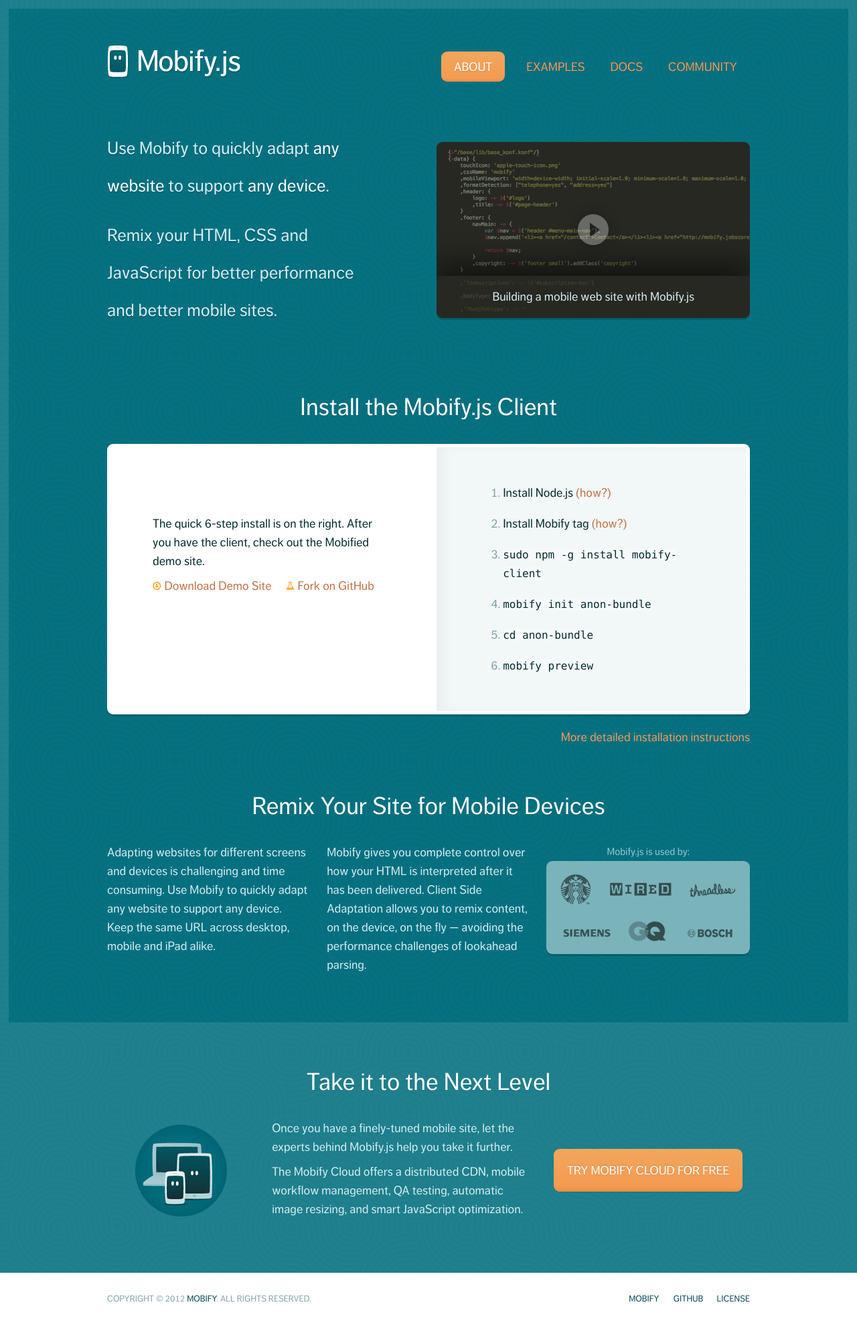
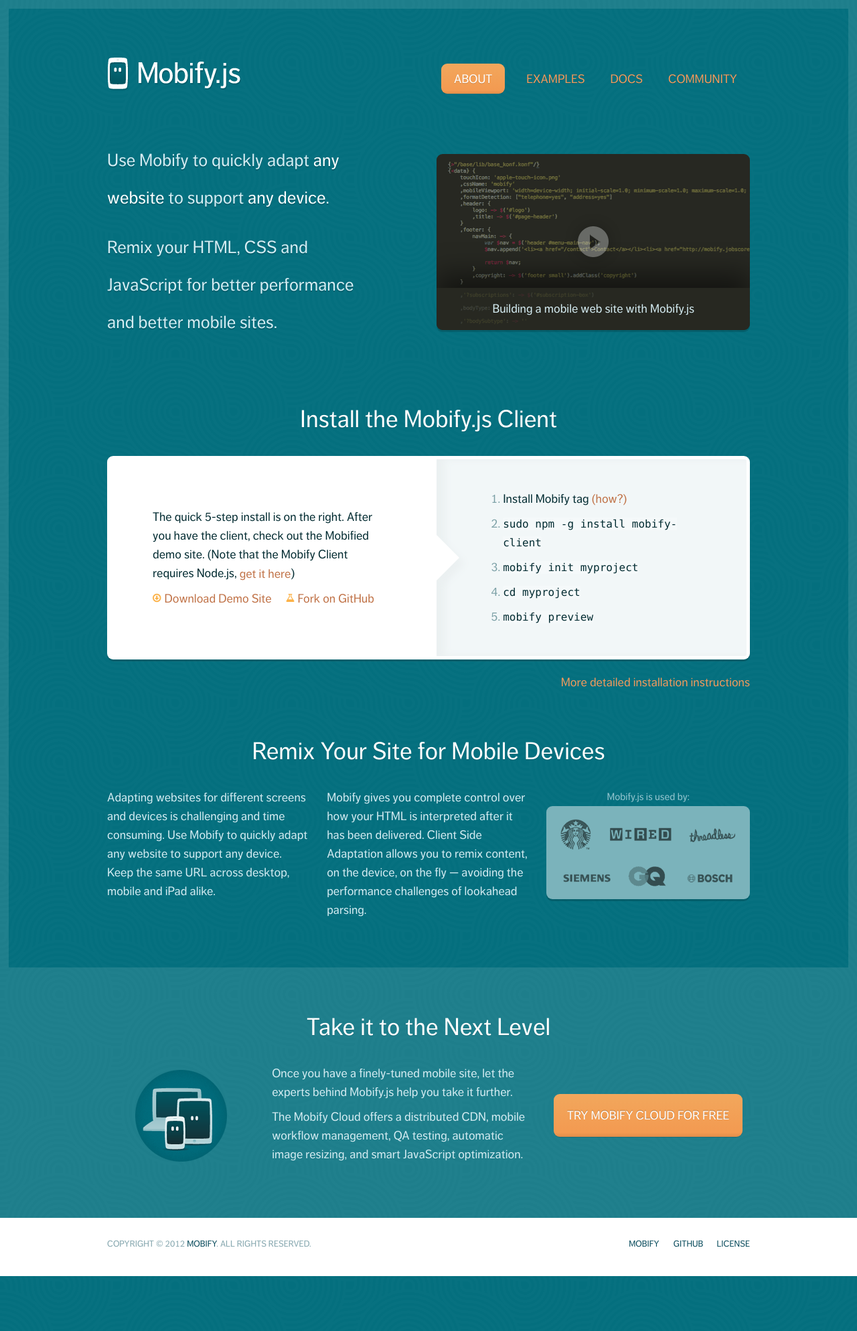
Before and after one commit to mobify/mobifyjs, a Jekyll site: the page built from www/index.html, in a window 1280 px wide. Shown: the whole page at 67% size. Built offline with Jekyll 4.4.1, drawn with Linux system fonts in a browser that asks for light colours; after the commit the page ends 1906 px from its top, so only the background shows below that.

Commit message:
Work to date commit before refreshing the live site.

```diff
--- a/www/index.html
+++ b/www/index.html
@@ -31,7 +31,7 @@
                 <div class="row-fluid">
                     <div class="span6">
                         <div class="install-summary">
-                            <p>The quick 6-step install is on the right. After you have the client, check out the Mobified demo site.</p>
+                            <p>The quick 5-step install is on the right. After you have the client, check out the Mobified demo site. (Note that the Mobify Client requires Node.js, <a href="http://nodejs.org/">get it here</a>)</p>
                             <a href="#"><i class="icon-download"></i>Download Demo Site</a>
                             <a href="#"><i class="icon-beaker"></i>Fork on GitHub</a>
                         </div>
@@ -39,11 +39,10 @@
 
                     <div class="span6">
                         <ol class="install-instructions">
-                            <li><span>Install Node.js</span> <a href="/nodejs/">(how?)</a></li>
                             <li><span>Install Mobify tag</span> <a href="/tag/">(how?)</a></li>
                             <li><code>sudo npm -g install mobify-client</code></li>
-                            <li><code>mobify init anon-bundle</code></li>
-                            <li><code>cd anon-bundle</code></li>
+                            <li><code>mobify init myproject</code></li>
+                            <li><code>cd myproject</code></li>
                             <li><code>mobify preview</code></li>
                         </ol>
                     </div>
--- a/www/static/css/ui-dev.css
+++ b/www/static/css/ui-dev.css
@@ -226,7 +226,7 @@
 	overflow: hidden;
 }
 .navbar {
-	padding: 3em 0 4em 0;
+	padding: 4em 0;
 }
 .navbar .brand {
 	font-size: 0;
@@ -498,7 +498,7 @@
 	padding: 2em 3.5em;
 }
 	.install-summary a {
-		padding: 0.5em 0;
+		padding: 0.75em 0;
 		padding-right: 1em;
 		white-space: nowrap;
 	}
@@ -520,6 +520,7 @@
 		color: #f29a5c;
 	}
 .install-instructions {
+	position: relative;
 	background: #f2f7f8;
 	overflow: hidden;
 	padding: 2em 3.5em;
@@ -530,9 +531,6 @@
 	-moz-border-bottom-right-radius: 3px;
 	border-top-right-radius: 3px;
 	border-bottom-right-radius: 3px;
-	-webkit-box-shadow: inset #ebf0f1 12px 0 12px 0;
-	-moz-box-shadow: inset #ebf0f1 12px 0 12px 0;
-	box-shadow: inset #ebf0f1 12px 0 12px 0;
 }
 	.install-instructions span {
 		color: #032c32;
@@ -545,7 +543,18 @@
 	}
 	.install-instructions li {
 		color: #7a9fa5;
-		margin: 1em 0 1em 2em;
+		margin: 0.5em 0 0.5em 2em;
+	}
+	.install-instructions:before {
+		content: "";
+		display: block;
+		background: #fff;
+		position: absolute;
+		-webkit-transform: rotate(45deg);
+		-moz-transform: rotate(45deg);
+		-ms-transform: rotate(45deg);
+		-o-transform: rotate(45deg);
+		transform: rotate(45deg);
 	}
 .remix-site {
 	padding: 2em 0 3.5em 0;
@@ -582,14 +591,29 @@
 		top: 40%;
 	}
 }
-@media (max-width: 480px) {
-	.remix-site .clients h3 {
-		padding-top: 2em;
-	}
-}
 @media (min-width: 480px) {
 	.lead {
 		text-align: left;
+	}
+}
+@media (max-width: 767px) {
+	.install-instructions {
+		-webkit-box-shadow: inset #ebf0f1 0 12px 12px 0;
+		-moz-box-shadow: inset #ebf0f1 0 12px 12px 0;
+		box-shadow: inset #ebf0f1 0 12px 12px 0;
+	}
+	.install-instructions:before {
+		top: -18px;
+		left: 50%;
+		margin-left: -18px;
+		width: 36px;
+		height: 36px;
+		-webkit-box-shadow: #ebf0f1 0 9px 12px 0;
+		-moz-box-shadow: #ebf0f1 0 9px 12px 0;
+		box-shadow: #ebf0f1 0 9px 12px 0;
+	}
+	.remix-site .clients h3 {
+		padding-top: 2em;
 	}
 }
 @media (min-width: 768px) {
@@ -603,7 +627,22 @@
 		float: right;
 	}
 	.install-summary {
-		padding-top: 100px;
+		padding-top: 4em;
+	}
+	.install-instructions {
+		-webkit-box-shadow: inset #ebf0f1 12px 0 12px 0;
+		-moz-box-shadow: inset #ebf0f1 12px 0 12px 0;
+		box-shadow: inset #ebf0f1 12px 0 12px 0;
+	}
+	.install-instructions:before {
+		top: 50%;
+		left: -24px;
+		margin-top: -24px;
+		width: 48px;
+		height: 48px;
+		-webkit-box-shadow: #ebf0f1 12px 0 12px 0;
+		-moz-box-shadow: #ebf0f1 12px 0 12px 0;
+		box-shadow: #ebf0f1 12px 0 12px 0;
 	}
 }
 @media (min-width: 768px) and (max-width: 999px) {
```
